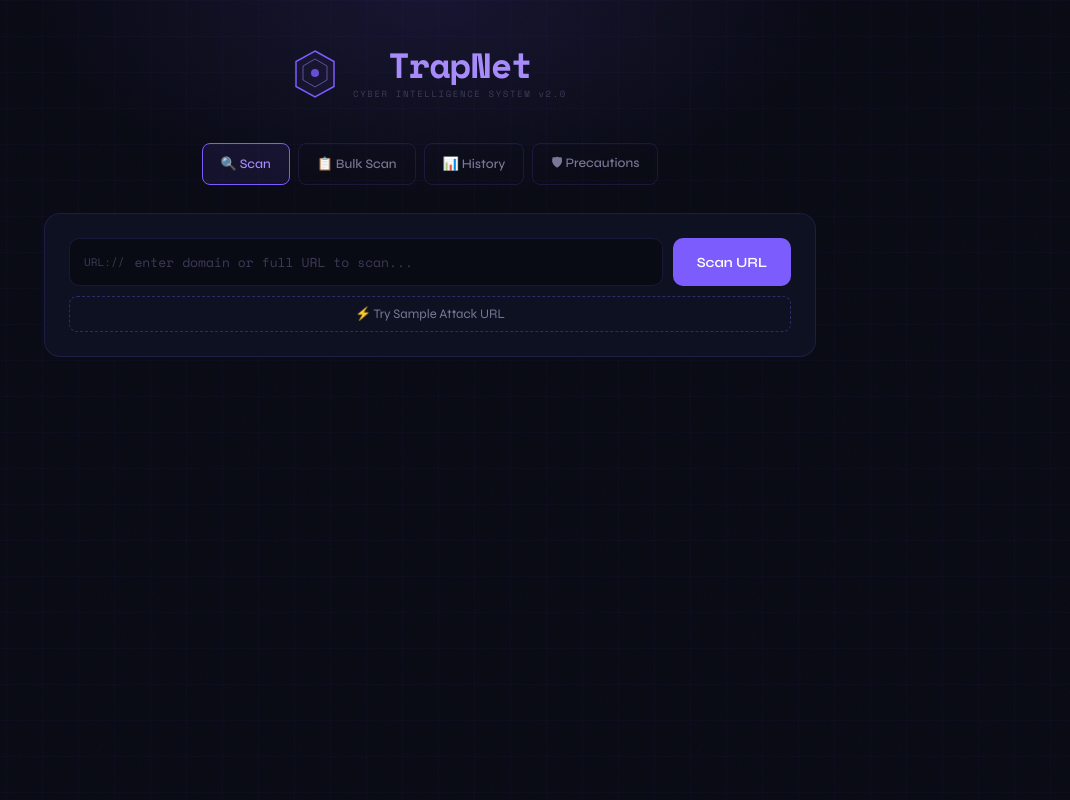
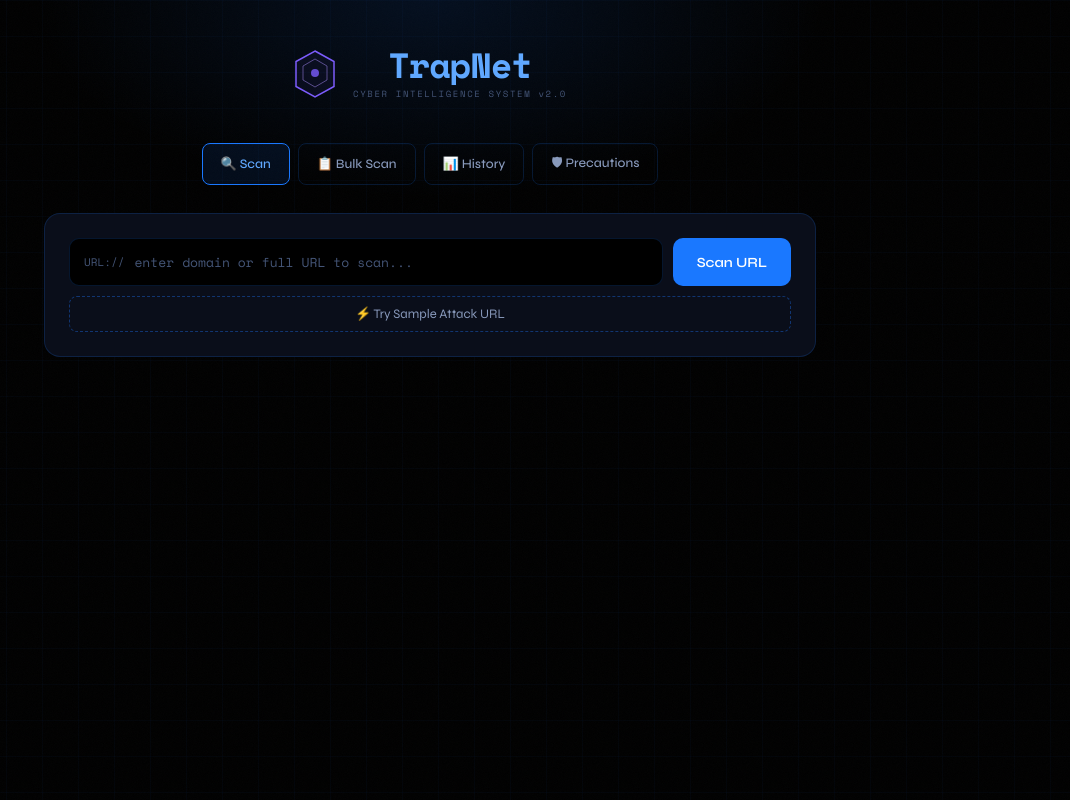
Before and after one commit to kondapuresonali/TrapNet, a Flask app: page / in a window 1280 px wide. Shown: the whole page, without its empty margins (210-1280 px from the left). Run offline with Flask 3, Linux system fonts and the light colour scheme.

Commit message:
Change theme from purple to dark blue

```diff
--- a/static/style.css
+++ b/static/style.css
@@ -3,21 +3,21 @@
 *, *::before, *::after { box-sizing: border-box; margin: 0; padding: 0; }
 
 :root {
-  --bg:       #080a14;
-  --bg2:      #0e1122;
-  --bg3:      #13162d;
-  --border:   rgba(108,85,220,.18);
-  --border2:  rgba(108,85,220,.38);
-  --purple:   #7c5cfc;
-  --purple-lt:#a78bfa;
-  --purple-dm:rgba(124,92,252,.10);
-  --teal:     #00d4aa;
+  --bg:       #000000;
+  --bg2:      #0a0e1a;
+  --bg3:      #0f1420;
+  --border:   rgba(30,120,255,.18);
+  --border2:  rgba(30,120,255,.38);
+  --purple:   #1a78ff;
+  --purple-lt:#60a8ff;
+  --purple-dm:rgba(30,120,255,.10);
+  --teal:     #00d4ff;
   --red:      #ff4060;
   --amber:    #ffb344;
   --green:    #00e096;
-  --text:     #dddaf0;
-  --muted:    #7a7898;
-  --dim:      #3d3b58;
+  --text:     #ffffff;
+  --muted:    #8899bb;
+  --dim:      #445577;
   --mono:     'Space Mono', monospace;
   --sans:     'Syne', sans-serif;
 }
@@ -27,8 +27,8 @@ body { background: var(--bg); color: var(--text); font-family: var(--sans); min-
 
 body::before {
   content:''; position:fixed; inset:0; z-index:0; pointer-events:none;
-  background-image: linear-gradient(rgba(108,85,220,.03) 1px,transparent 1px),
-                    linear-gradient(90deg,rgba(108,85,220,.03) 1px,transparent 1px);
+  background-image: linear-gradient(rgba(30,120,255,.03) 1px,transparent 1px),
+                  linear-gradient(90deg,rgba(30,120,255,.03) 1px,transparent 1px);
   background-size: 36px 36px;
 }
 
@@ -41,7 +41,7 @@ body::before {
 .glow-orb {
   position:fixed; top:-200px; left:50%; transform:translateX(-50%);
   width:800px; height:400px;
-  background:radial-gradient(ellipse,rgba(124,92,252,.12) 0%,transparent 70%);
+  background:radial-gradient(ellipse,rgba(30,120,255,.12) 0%,transparent 70%);
   pointer-events:none; z-index:0;
 }
 
```
